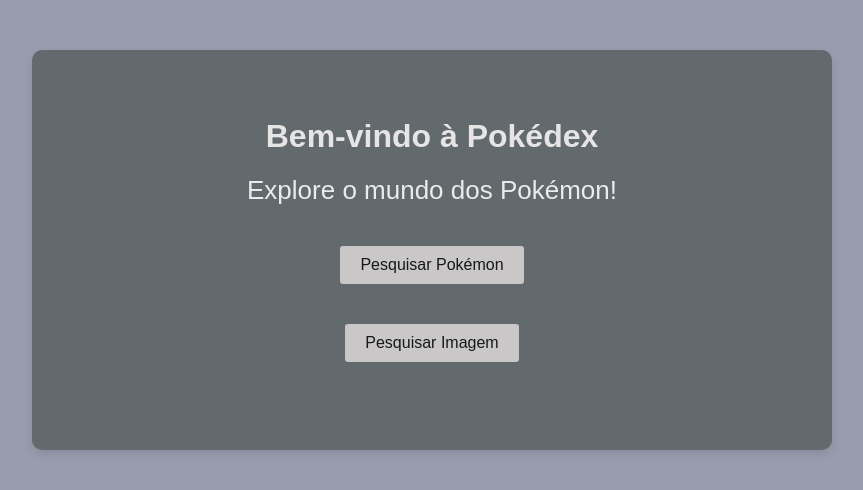
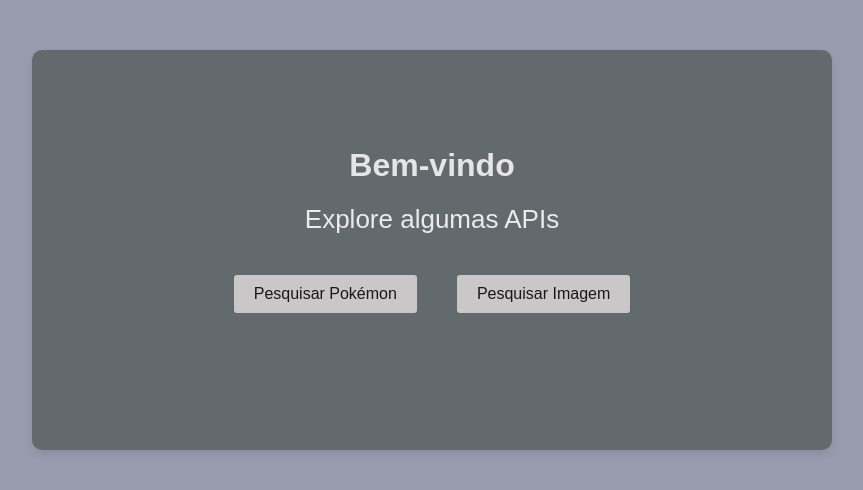
Before and after one commit to VictorSamuell/api-collection, a website: page index.html in a window 1280 px wide. Shown: the whole page, without its empty margins (208-1071 px from the left). Drawn offline with Linux system fonts and the light colour scheme.

Commit message:
changing from api-pokedex different APIs

```diff
--- a/index.html
+++ b/index.html
@@ -10,14 +10,16 @@
 
     <div id="container_menu" class="container_menu">
 
-    <h1>Bem-vindo à Pokédex</h1>
-    <p class="desc">Explore o mundo dos Pokémon!</p>
+    <h1>Bem-vindo</h1>
+    <p class="desc">Explore algumas APIs</p>
 
+    <div class="btn-container-search">
 
     <a href="/search" class="btn">Pesquisar Pokémon</a>
 
     <a href="/imgsearch" class="btn">Pesquisar Imagem</a>
 
+    </div>
     </div>
 
     <script src="/script.js"></script>
```
